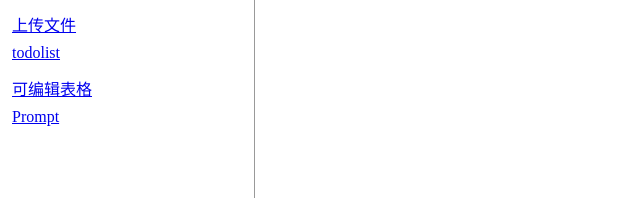
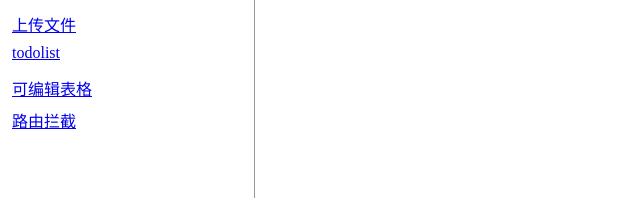
Before and after one commit to hyutils/my-website, a React app in the folder webui/: page /home in a window 1280 px wide. Shown: the top 198 px of the page, without its empty margins (0-640 px from the left). Built offline with nearby package versions, Linux system fonts and the light colour scheme; what react-intl-universal would draw is missing.

Commit message:
路由拦截

```diff
--- a/webui/src/pages/index.tsx
+++ b/webui/src/pages/index.tsx
@@ -22,7 +22,7 @@ const AppIndex = () => {
           <Link to="/home/editorTable">可编辑表格</Link>
         </div>
         <div style={{ height: 32 }}>
-          <Link to="/home/testRoute">Prompt</Link>
+          <Link to="/home/testRoute">路由拦截</Link>
         </div>
       </div>
       <div className="right-bigData">
```
